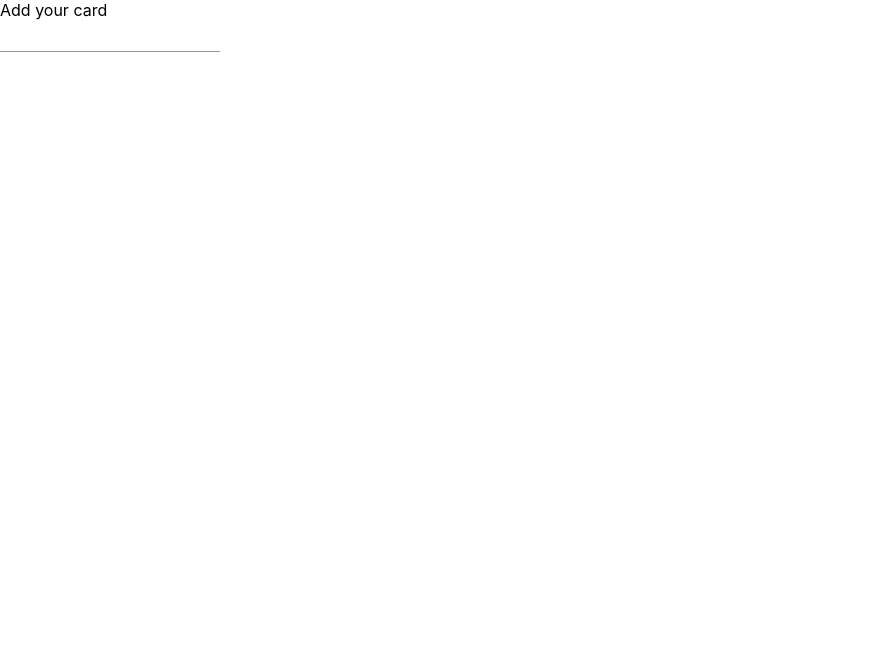
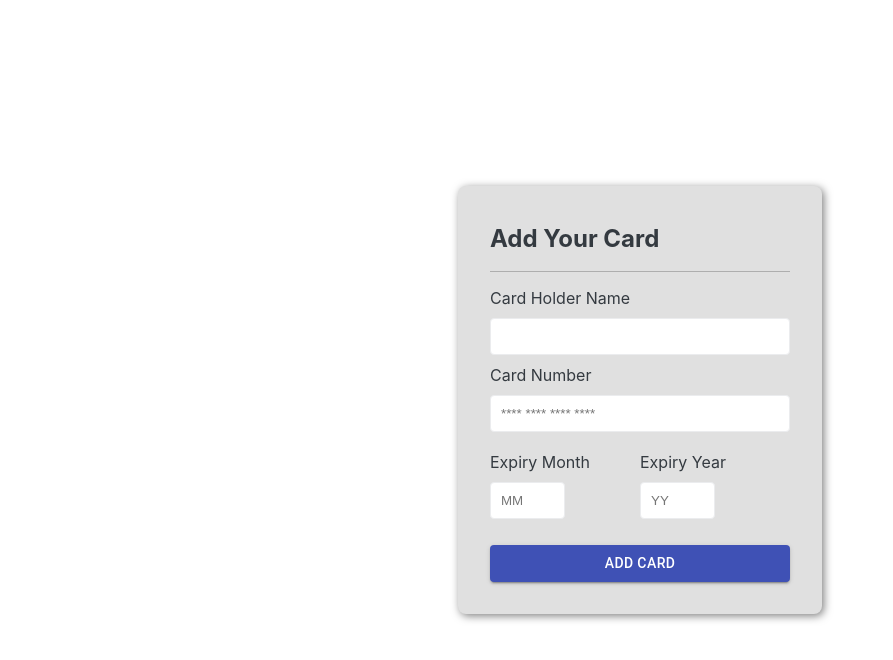
Before and after one commit to Crio-Winter-of-Doing-2021/CRED-T11, a React (Create React App) app in the folder cred-frontend/: page /addcard in a window 1280 px wide. Shown: the top 660 px of the page, without its empty margins (0-893 px from the left). Built offline with nearby package versions, Linux system fonts and the light colour scheme.

Commit message:
add card screen

```diff
--- a/cred-frontend/src/components/AddCard/AddCard.js
+++ b/cred-frontend/src/components/AddCard/AddCard.js
@@ -1,22 +1,145 @@
-import { TextField } from '@material-ui/core';
+import Button from "@material-ui/core/Button";
 import React from 'react'
 import { useForm } from "react-hook-form";
+import { makeStyles } from "@material-ui/core/styles";
 
 export default function AddCard() {
-    const { handleSubmit } = useForm();
-    const onSubmit = (data) => {
-        console.log(data);
-      }
+  const { handleSubmit } = useForm();
+  const classes = useStyles();
+  const onSubmit = (data) => {
+    console.log(data);
+  }
 
-    return (
-        <div>
-            <span>Add your card</span>
-            <form onSubmit={handleSubmit(onSubmit)}>
-                <TextField
+  return (
+    <div className={classes.container}>
+
+      <div className={classes.cardBox}>
+        <h2 className={classes.heading}>Add Your Card</h2>
+        <form>
+          <ul className={classes.list}>
+            <li>
+              <label className={classes.label}>Card Holder Name</label>
+              <input
+                className={classes.input}
+                id="name"
+                type="text"
+                minLength="1"
+                maxLength="40"
+                required
+              />
+            </li>
+            <li>
+              <label className={classes.label}>Card Number</label>
+              <input
+                className={classes.input}
+                id="number"
+                type="text"
+                placeholder="**** **** **** ****"
+                minLength="12"
+                maxLength="19"
+                required
+              />
+            </li>
+            <div className={classes.expiryDate}>
+              <div className={classes.box}>
+                <label className={classes.label}>Expiry Month</label>
+                <input
+                  className={classes.smallinput}
+                  label="Expiry Month"
+                  id="expiryMonth"
+                  type="text"
+                  placeholder="MM"
+                  minLength="2"
+                  maxLength="2"
+                  required
                 />
+              </div>
+              <div className={classes.box}>
+                <label className={classes.label}>Expiry Year</label>
+                <input
+                  className={classes.smallinput}
+                  id="expiryYear"
+                  type="text"
+                  placeholder="YY"
+                  minLength="2"
+                  maxLength="4"
+                  required
+                />
+              </div>
+            </div>
+          </ul>
+          <Button
+            type="submit"
+            fullWidth
+            variant="contained"
+            color="primary"
+            className={classes.submit}
+          >
+            Add Card
+        </Button>
+        </form>
+      </div>
+    </div>
+  );
+}
 
-            </form>
-
-        </div>
-    )
-}
+const useStyles = makeStyles((theme) => ({
+  container: {
+    display: 'flex',
+    justifyContent: 'center',
+    alignItems: 'center',
+    height: '100vh',
+  },
+  cardBox: {
+    flex: '1 0 auto',
+    backgroundColor: '#e0e0e0',
+    borderRadius: '8px',
+    maxWidth: '300px',
+    overflow: 'hidden',
+    padding: '2em 2em',
+    margin: '10px 10px',
+    boxShadow: '2px 2px 8px 0px rgba(0,0,0,0.5)',
+  },
+  input: {
+    boxSizing: 'border-box',
+    width: '100%',
+    borderRadius: '4px',
+    outline: 'none',
+    border: '1px solid #ebecee',
+    padding: '10px',
+    margin: '10px 0'
+  },
+  box:{
+    width:'50%',
+  },
+  label: {
+    color: '#343a40',
+    display:'block',
+  },
+  heading: {
+    color: '#343a40',
+    margin: '0',
+    paddingTop: '.25em',
+    borderBottom: '1px solid #aeaeae',
+    paddingBottom: '.75em',
+  },
+  expiryDate:{
+    display:'flex',
+    flexDirection:'row',
+    justifyContent:'center',
+    margin:'10px 0'
+  },
+  smallinput: {
+    boxSizing: 'border-box',
+    width: '50%',
+    borderRadius: '4px',
+    outline: 'none',
+    border: '1px solid #ebecee',
+    padding: '10px',
+    margin: '10px 0'
+  },
+  list: {
+    listStyle: 'none',
+    padding: '0',
+  },
+}))
--- a/cred-frontend/src/components/DashBoard/DashBoard.js
+++ b/cred-frontend/src/components/DashBoard/DashBoard.js
@@ -8,7 +8,7 @@ export default function DashBoard() {
   const classes = useStyles();
   console.log(authContext.isLoggedIn);
   return (
-    authContext.isLoggedIn && (
+    true && (
       <div className={classes.root}>
         <div className={classes.userData}>
           <Avatar className={classes.avatar}></Avatar>
```
